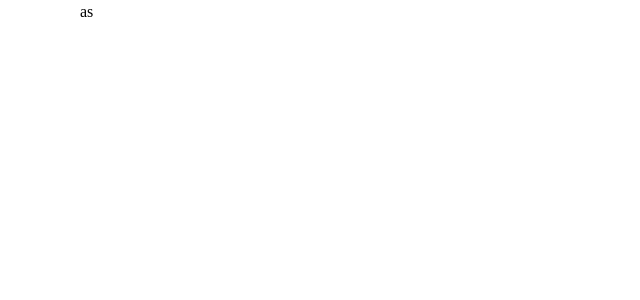
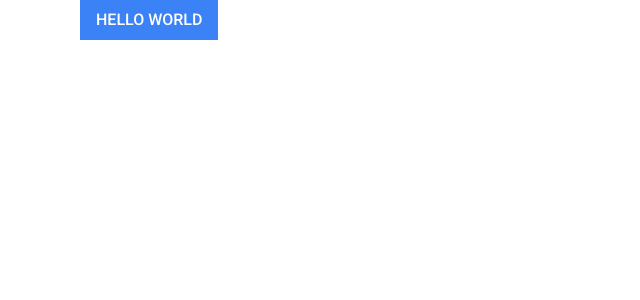
Before and after one commit to modernxpunk/nextjs-template, a Next.js app: page / in a window 1280 px wide. Shown: the top 300 px of the page, without its empty margins (0-640 px from the left). Built offline with nearby package versions, Linux system fonts and the light colour scheme.

Commit message:
add button example

```diff
--- a/src/components/common/Layout.tsx
+++ b/src/components/common/Layout.tsx
@@ -1,4 +1,6 @@
+import { cx } from "class-variance-authority";
 import { ReactNode } from "react";
+import { roboto } from "src/pages/_app";
 
 type Props = {
 	children: ReactNode;
@@ -6,7 +8,13 @@ type Props = {
 
 const Layout = ({ children }: Props) => {
 	return (
-		<div className="flex flex-col min-h-screen">
+		<div
+			className={cx(
+				"flex flex-col min-h-screen overflow-hidden",
+				roboto.variable,
+				"font-sans"
+			)}
+		>
 			<header>
 				<nav></nav>
 			</header>
--- a/src/components/ui/Button.tsx
+++ b/src/components/ui/Button.tsx
@@ -1,38 +1,31 @@
-import { cva, VariantProps } from "class-variance-authority";
-import { ReactNode } from "react";
+import React from "react";
+import { cva, type VariantProps } from "class-variance-authority";
 
-const buttonStyles = cva("rounded-full", {
+const button = cva("button", {
 	variants: {
 		intent: {
-			primary: "bg-slate-400",
-			secondary: "bg-slate-600",
-			error: "bg-red-500",
+			primary: "bg-blue-500 text-white border-transparent hover:bg-blue-600",
+			secondary: "bg-white text-gray-800 boder-gray-400 hover:bg-gray-100",
 		},
 		size: {
-			sm: "text-sm px-2 py-1",
-			md: "text-base px-4 py-2",
-			lg: "text-lg px-6 py-4",
-		},
-		fullWidth: {
-			true: "w-full",
+			small: "text-sm py-1 px-2",
+			medium: "text-base py-2 px-4",
 		},
 	},
+	compoundVariants: [{ intent: "primary", size: "medium", class: "uppercase" }],
 	defaultVariants: {
 		intent: "primary",
-		size: "md",
-		fullWidth: false,
+		size: "medium",
 	},
 });
 
-type ButtonStylesProps = VariantProps<typeof buttonStyles>;
+export interface ButtonProps
+	extends React.ButtonHTMLAttributes<HTMLButtonElement>,
+		VariantProps<typeof button> {}
 
-export interface ButtonProps extends ButtonStylesProps {
-	children?: ReactNode;
-	onClick?: () => void;
-}
-
-const Button = ({ intent, size, fullWidth, ...props }: ButtonProps) => (
-	<button className={buttonStyles({ intent, size, fullWidth })} {...props} />
-);
-
-export default Button;
+export const Button: React.FC<ButtonProps> = ({
+	className,
+	intent,
+	size,
+	...props
+}) => <button className={button({ intent, size, className })} {...props} />;
--- a/src/pages/index.tsx
+++ b/src/pages/index.tsx
@@ -1,8 +1,13 @@
+import { Button } from "@ui/Button";
 import Layout from "src/components/common/Layout";
 import { NextPageWithLayout } from "src/types/common";
 
 const Home: NextPageWithLayout = () => {
-	return <div className="container">as</div>;
+	return (
+		<div className="container">
+			<Button>hello world</Button>
+		</div>
+	);
 };
 
 Home.getLayout = (page) => {
```
